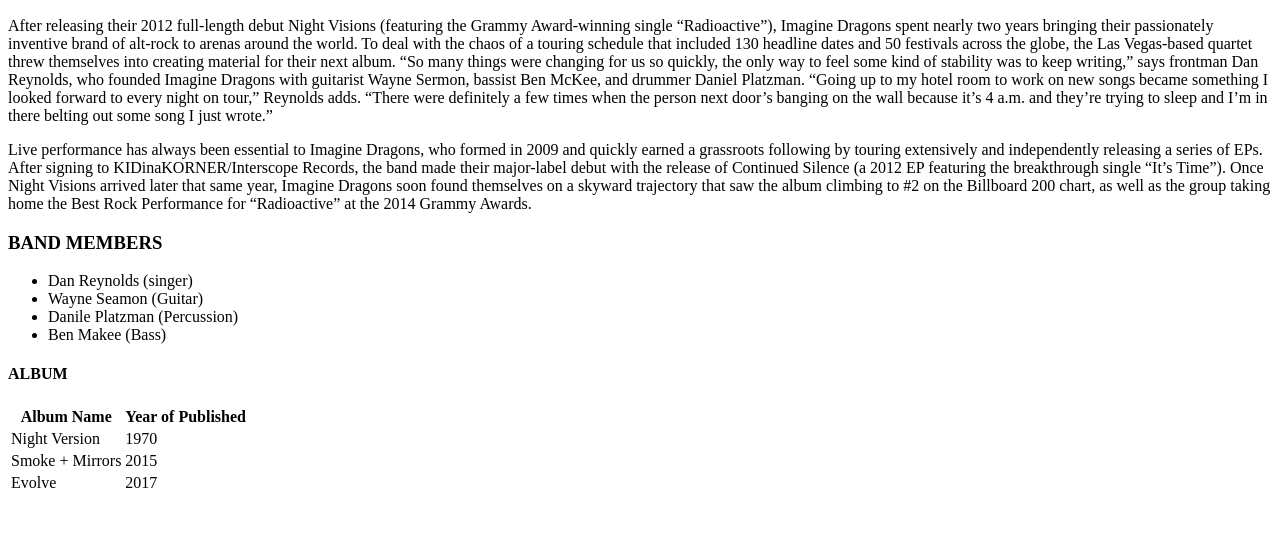
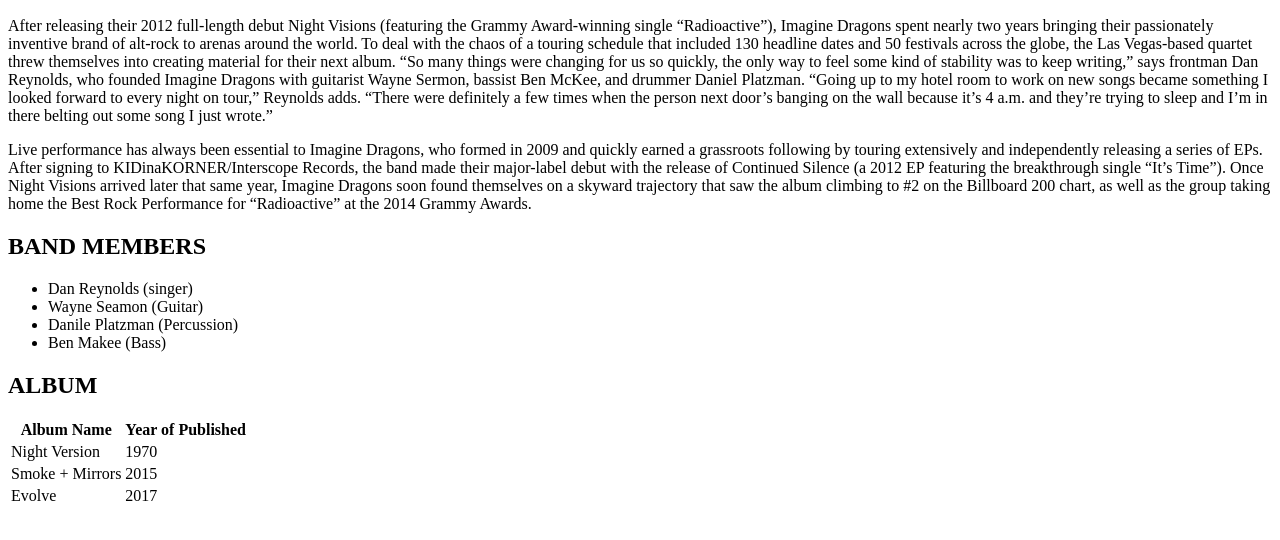
Before and after one commit to sukixw/sukiwang.github.io, a plain HTML site: page index.html in a window 1280 px wide. Shown: the part 136-676 px from the top of the page. Drawn offline with Linux system fonts and the light colour scheme.

Commit message:
Update index.html

```diff
--- a/index.html
+++ b/index.html
@@ -27,7 +27,7 @@ project website
             Imagine Dragons soon found themselves on a skyward trajectory that saw the album climbing to #2 on the Billboard
             200 chart, as well as the group taking home the Best Rock Performance for “Radioactive” at the 2014 Grammy Awards.
         </p>
-        <h3> BAND MEMBERS</h3>
+        <h2> BAND MEMBERS</h2>
         <ul>
             <li> Dan Reynolds (singer)</li>
             <li> Wayne Seamon (Guitar)</li>
@@ -35,7 +35,7 @@ project website
             <li> Ben Makee (Bass) </li>
 
         </ul>
-        <h4> ALBUM</h4>
+        <h2> ALBUM</h2>
         <table>
             <thead>
                 <tr>
```
